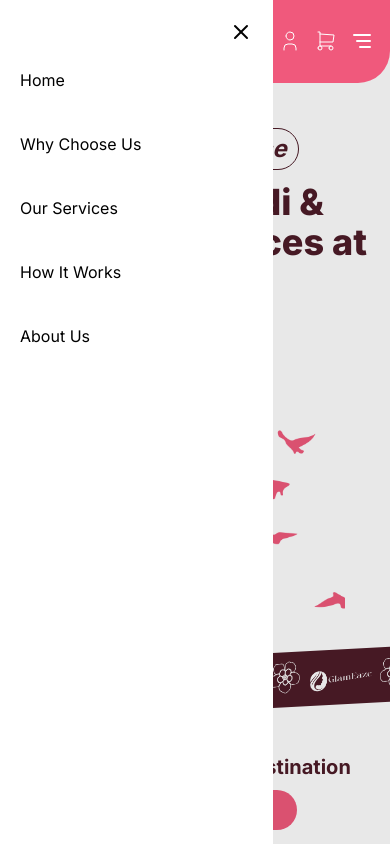
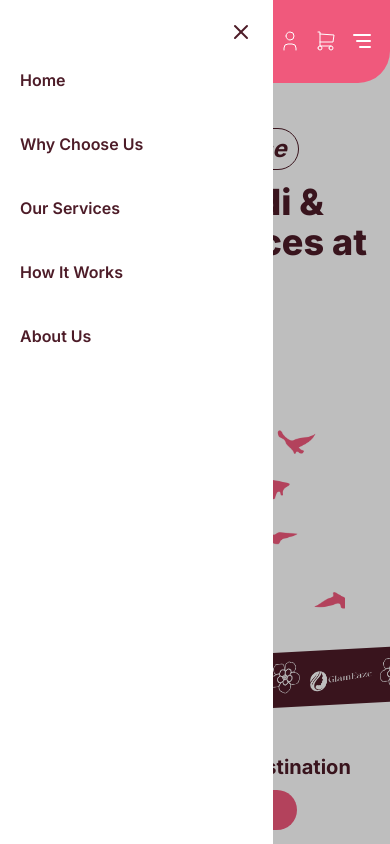
Before and after one commit to kuldeepsinghr/glam-eaze, a Next.js app: page / in a window 390 px wide. Both pictures are taken after a click on the element 362 px from the left and 41 px from the top of the page. Shown: the top 844 px of the page. Built offline with nearby package versions, Linux system fonts and the light colour scheme.

Commit message:
update: prevant scolling when sidebar is open and resolve duration issue

```diff
--- a/app/_components/Header.jsx
+++ b/app/_components/Header.jsx
@@ -1,6 +1,6 @@
 'use client';
 
-import React, { useState } from 'react';
+import React, { useEffect, useState } from 'react';
 import {
   IconMenuDeep,
   IconShoppingCart,
@@ -13,6 +13,17 @@ import Image from 'next/image';
 
 export const Header = () => {
   const [isSideBarOpen, setIsSideBarOpen] = useState(false);
+
+  // prevant scrolling to the top when the sidebar is opened
+  useEffect(() => {
+    if (isSideBarOpen) document.body.style.overflow = 'hidden';
+    else document.body.style.overflow = '';
+
+    // Clean up if component unmounts while sidebar is open
+    return () => {
+      document.body.style.overflow = '';
+    };
+  }, [isSideBarOpen]);
 
   return (
     <>
@@ -59,11 +70,11 @@ export const Header = () => {
       </header>
 
       {/* Overlay and Side bar for small screen */}
-      {isSideBarOpen && (
+      {
         <>
           {/* Overlay */}
           <div
-            className={`fixed inset-0 bg-black/30 z-[40] transition-opacity duration-300
+            className={`fixed inset-0 bg-black/85 z-[40] transition-opacity duration-300
               ${isSideBarOpen ? 'opacity-30 pointer-events-auto' : 'opacity-0 pointer-events-none'}
               `}
             onClick={() => setIsSideBarOpen(false)} // clicking overlay closes sidebar
@@ -71,7 +82,7 @@ export const Header = () => {
 
           {/* Sidebar */}
           <div
-            className={`fixed top-0 left-0 h-full w-[70%] bg-white text-black z-[50] flex flex-col gap-2 p-5 transition-all ease-in-out duration-300
+            className={`fixed top-0 left-0 h-full w-[70%] bg-white text-secondary font-semibold z-[50] flex flex-col gap-2 p-5 transition-all ease-in-out duration-300
               ${isSideBarOpen ? 'translate-x-0' : '-translate-x-full'}
             `}
           >
@@ -88,7 +99,7 @@ export const Header = () => {
             ))}
           </div>
         </>
-      )}
+      }
     </>
   );
 };
```
